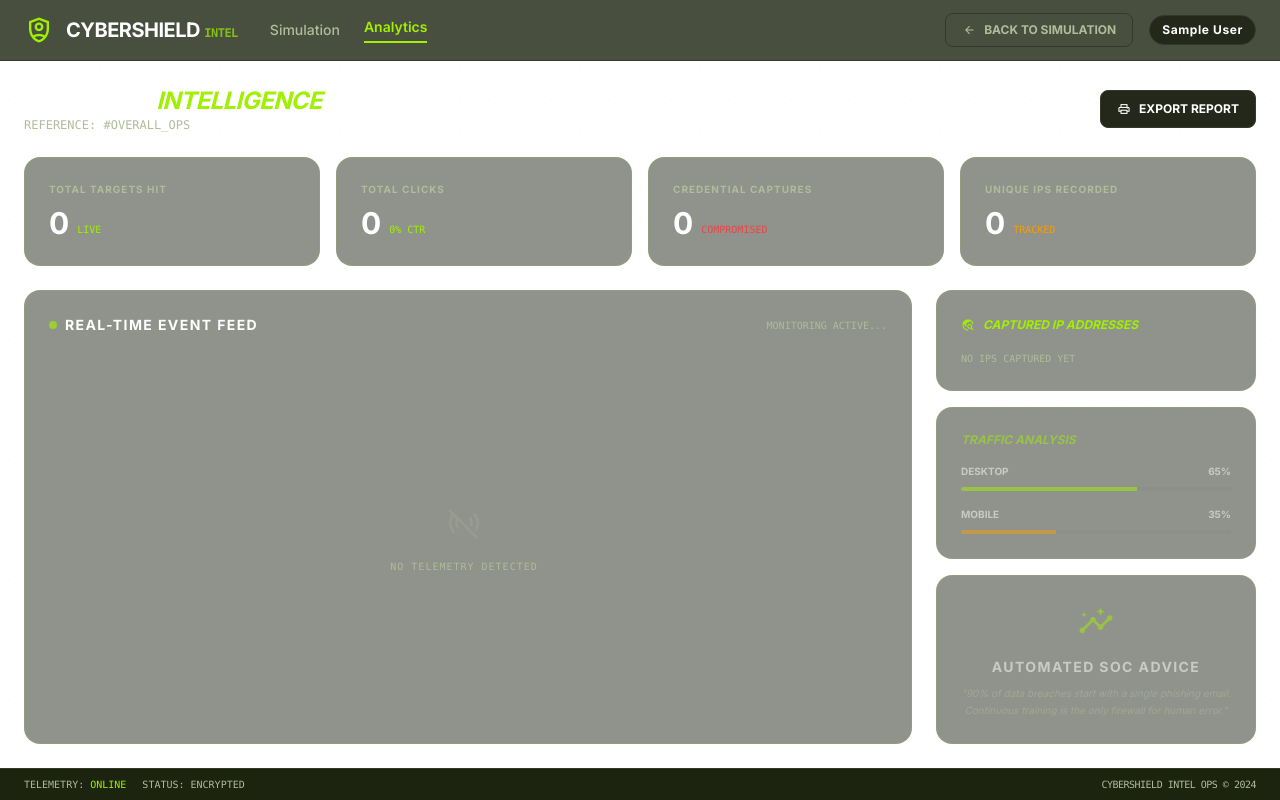
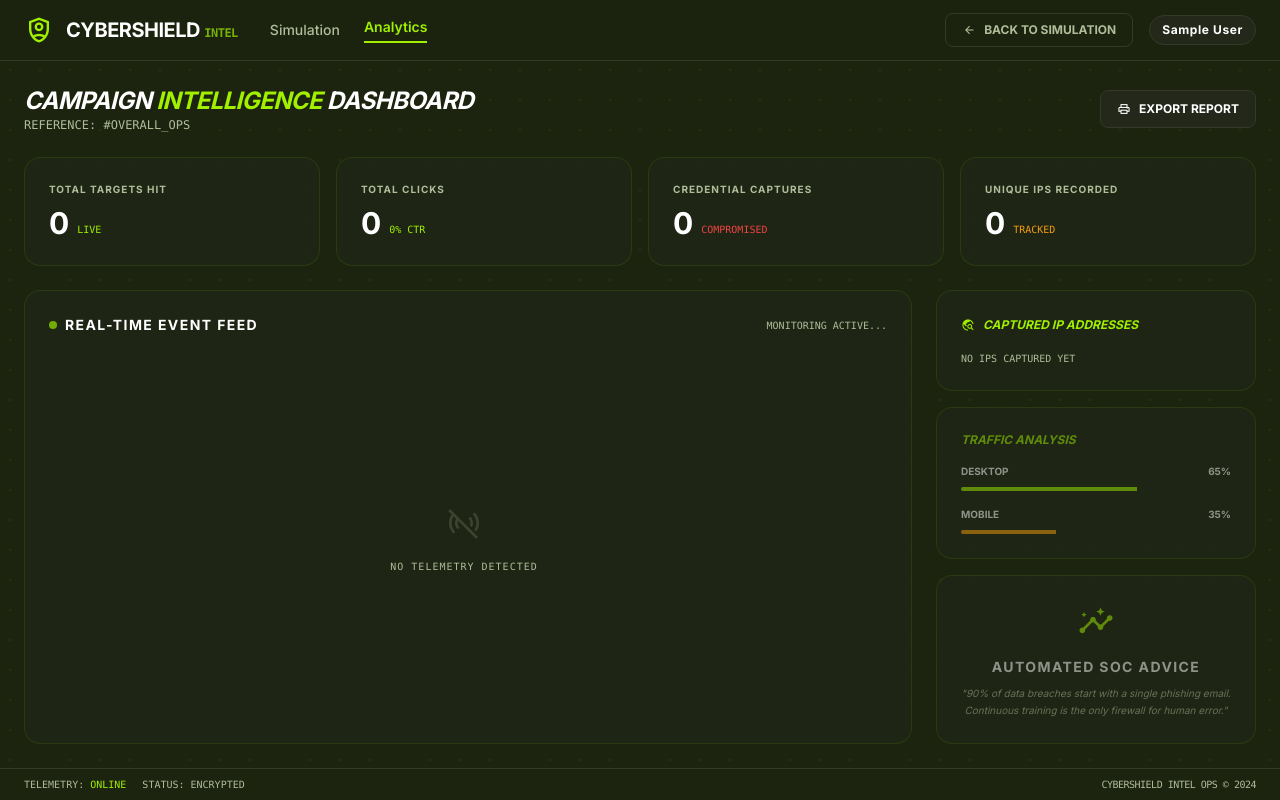
Before and after one commit to kashifkhanamv123-cmd/CyberShield, a PHP site: page /modules/phishing/analytics.php in a window 1280 px wide. Run offline with PHP 8.4, Linux system fonts and the light colour scheme; the visitor is signed in with stand-in values (Sample User, id 1); data that the repository does not hold is empty; some libraries are stand-ins or nearby versions.

Commit message:
new version

```diff
--- a/modules/phishing/analytics.php
+++ b/modules/phishing/analytics.php
@@ -125,12 +125,21 @@ $click_rate  = $total_sent > 0 ? round(($total_clicks / $total_sent) * 100, 1) :
 $unique_ips  = array_unique($ip_list);
 ?>
 <!DOCTYPE html>
-<html lang="en" class="dark">
+<html lang="en" class="dark" style="background-color:#1c230f;color-scheme:dark;">
 
 <head>
     <meta charset="utf-8" />
     <meta content="width=device-width, initial-scale=1.0" name="viewport" />
+    <meta name="color-scheme" content="dark" />
     <title>CyberShield | Phishing Analytics Intelligence</title>
+    <!-- Critical: prevent white flash before Tailwind loads -->
+    <style>
+        html,
+        body {
+            background-color: #1c230f !important;
+            color: #fff;
+        }
+    </style>
     <script src="https://cdn.tailwindcss.com?plugins=forms,container-queries"></script>
     <link href="https://fonts.googleapis.com/css2?family=Inter:wght@400;500;600;700&display=swap" rel="stylesheet" />
     <link href="https://fonts.googleapis.com/css2?family=Material+Symbols+Outlined:wght,FILL@100..700,0..1&display=swap" rel="stylesheet" />
@@ -251,7 +260,7 @@ $unique_ips  = array_unique($ip_list);
     </style>
 </head>
 
-<body id="analytics-app" class="text-white font-display terminal-grid min-h-screen flex flex-col overflow-x-hidden custom-scrollbar">
+<body id="analytics-app" class="text-white font-display terminal-grid min-h-screen flex flex-col overflow-x-hidden custom-scrollbar" style="background-color:#1c230f;">
 
     <!-- HEADER -->
     <header class="sticky top-0 z-50 flex items-center justify-between border-b border-border-muted px-6 py-3 bg-background-dark/80 backdrop-blur-md shrink-0">
```
Also changed, not shown: modules/phishing/index.php (+11 -2 lines), 1 other file.
